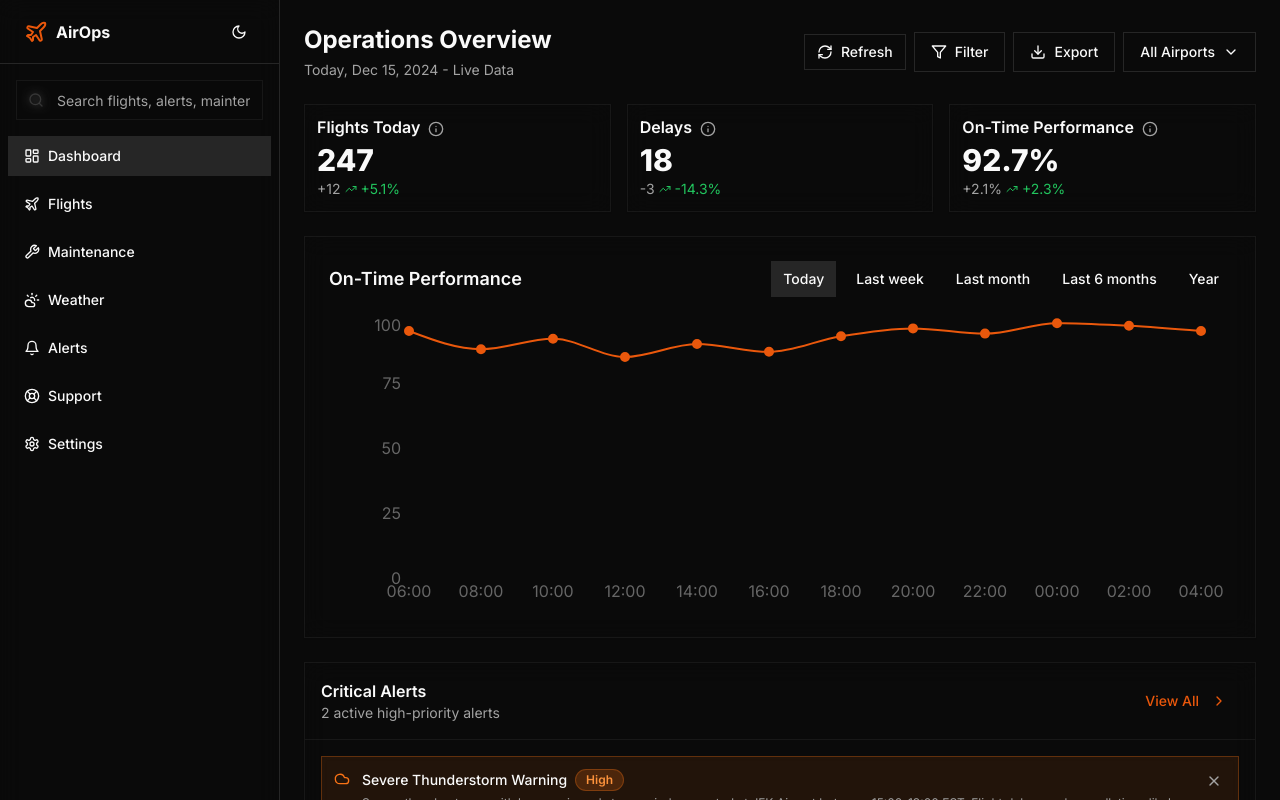
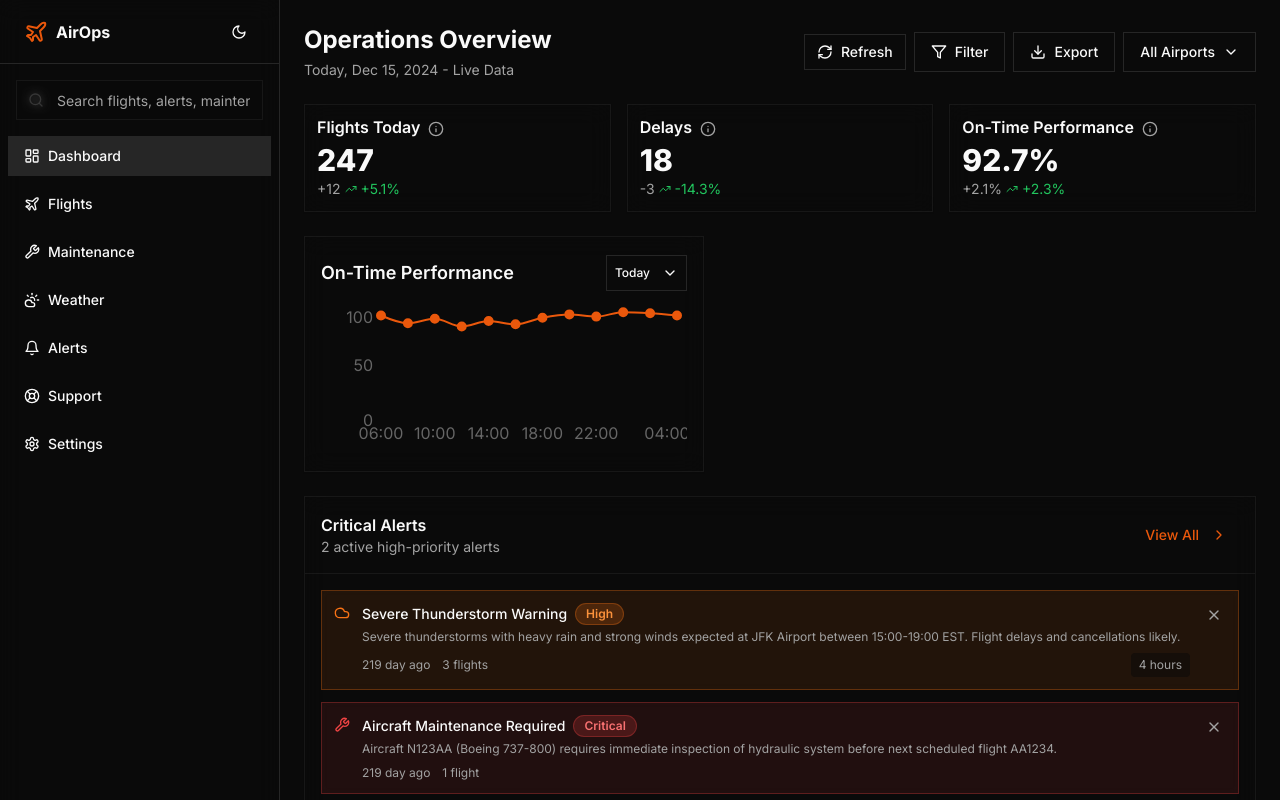
Before and after one commit to edwinjojie/IBS_V5, a Next.js app: page / in a window 1280 px wide. Shown: the top 800 px of the page. Built offline with nearby package versions, Linux system fonts and the light colour scheme.

Commit message:
Smaller On-Time  Performance graph

```diff
--- a/app/page.tsx
+++ b/app/page.tsx
@@ -23,6 +23,7 @@ import {
   Info,
   X,
 } from "lucide-react"
+import { DropdownMenu, DropdownMenuTrigger, DropdownMenuContent, DropdownMenuItem } from "@/components/ui/dropdown-menu"
 import { EnhancedAlertsPanel } from "@/components/enhanced-alerts-panel"
 import { EnhancedFlightsTable } from "@/components/enhanced-flights-table"
 import { metricsAPI, type Metrics, flightAPI, alertAPI, maintenanceAPI } from "@/services/api"
@@ -332,42 +333,58 @@ export default function Page() {
                         percentage: `${metrics.onTimePerformance.percentage > 0 ? "+" : ""}${metrics.onTimePerformance.percentage}%`,
                         isPositive: metrics.onTimePerformance.isPositive,
                       }}
-                      onClick={() => handleMetricClick("performance")}
                     />
-                    {expandedMetric === "performance" && (
-                      <div className="absolute left-0 right-0 mt-2 z-10 bg-background border border-border/50 rounded-lg shadow-lg p-4">
-                        <div className="flex justify-between items-center mb-2">
-                          <span className="font-semibold">On-Time Performance Details</span>
-                          <Button variant="ghost" size="icon" onClick={() => setExpandedMetric(null)} aria-label="Close details"><X className="h-4 w-4" /></Button>
-                        </div>
-                        {/* Example: Show a chart or summary */}
-                        <OperationsChart selectedPeriod={selectedPeriod} />
-                      </div>
-                    )}
                   </div>
                 </div>
               )}
 
               {/* Chart */}
-              <Card className="mb-6 p-6 bg-background/60 backdrop-blur-md border-border/50">
-                <div className="mb-4 flex items-center justify-between">
+             {/* Chart */}
+          <Card
+            className="mb-6 p-4 bg-background/60 backdrop-blur-md border-border/50 max-w-md"
+            style={{ width: "100%", maxWidth: 400 }}
+          >
+            <div className="mb-3 flex items-center justify-between" style={{ height: 40 }}>
               <h2 className="text-lg font-semibold text-foreground">On-Time Performance</h2>
-                  <div className="flex gap-2">
+            <DropdownMenu>
+              <DropdownMenuTrigger asChild>
+                <Button size="sm" className="px-2 text-xs" variant="outline">
+                  {timePeriods.find(p => p.id === selectedPeriod)?.label || "Select Period"}
+                  <ChevronDown className="h-4 w-4 ml-1" />
+                </Button>
+              </DropdownMenuTrigger>
+              <DropdownMenuContent align="end">
+                {timePeriods.map((period) => (
+                  <DropdownMenuItem
+                    key={period.id}
+                    onClick={() => setSelectedPeriod(period.id)}
+                    className={selectedPeriod === period.id ? "font-semibold text-primary" : ""}
+                  >
+                    {period.label}
+                  </DropdownMenuItem>
+                ))}
+              </DropdownMenuContent>
+            </DropdownMenu>
+            </div>
+            <div className="flex flex-row items-start">
+              <div style={{ height: 150, flex: 1 }}>
+                <OperationsChart selectedPeriod={selectedPeriod} />
+              </div>
+              {/* <div className="flex flex-col gap-1 ml-4 mt-0">
                 {timePeriods.map((period) => (
                   <Button
                     key={period.id}
                     size="sm"
+                    className="px-2 text-xs"
                     variant={selectedPeriod === period.id ? "secondary" : "ghost"}
                     onClick={() => setSelectedPeriod(period.id)}
                   >
                     {period.label}
                   </Button>
                 ))}
+              </div> */}
             </div>
-                </div>
-                <OperationsChart selectedPeriod={selectedPeriod} />
           </Card>
-
               {/* Critical Alerts Section */}
               <div className="mb-6">
                 <DashboardAlerts onViewAll={() => setActiveTab("alerts")} />
--- a/components/operations-chart.tsx
+++ b/components/operations-chart.tsx
@@ -28,9 +28,9 @@ export function OperationsChart({ selectedPeriod, loading }: OperationsChartProp
     return <div className="h-[300px] w-full flex items-center justify-center"><Skeleton className="h-48 w-full" /></div>;
   }
   return (
-    <div className="h-[300px] w-full">
+    <div className="h-[150px] w-full">
       <ResponsiveContainer width="100%" height="100%">
-        <LineChart data={data} margin={{ top: 5, right: 30, left: 20, bottom: 5 }}>
+        <LineChart data={data} margin={{ top: 5, right: 10, left: 0, bottom: 5 }}>
           <XAxis dataKey="time" axisLine={false} tickLine={false} className="text-xs fill-muted-foreground" />
           <YAxis axisLine={false} tickLine={false} className="text-xs fill-muted-foreground" />
           <Tooltip
```
Lines whose indentation alone changed are shown as unchanged.
